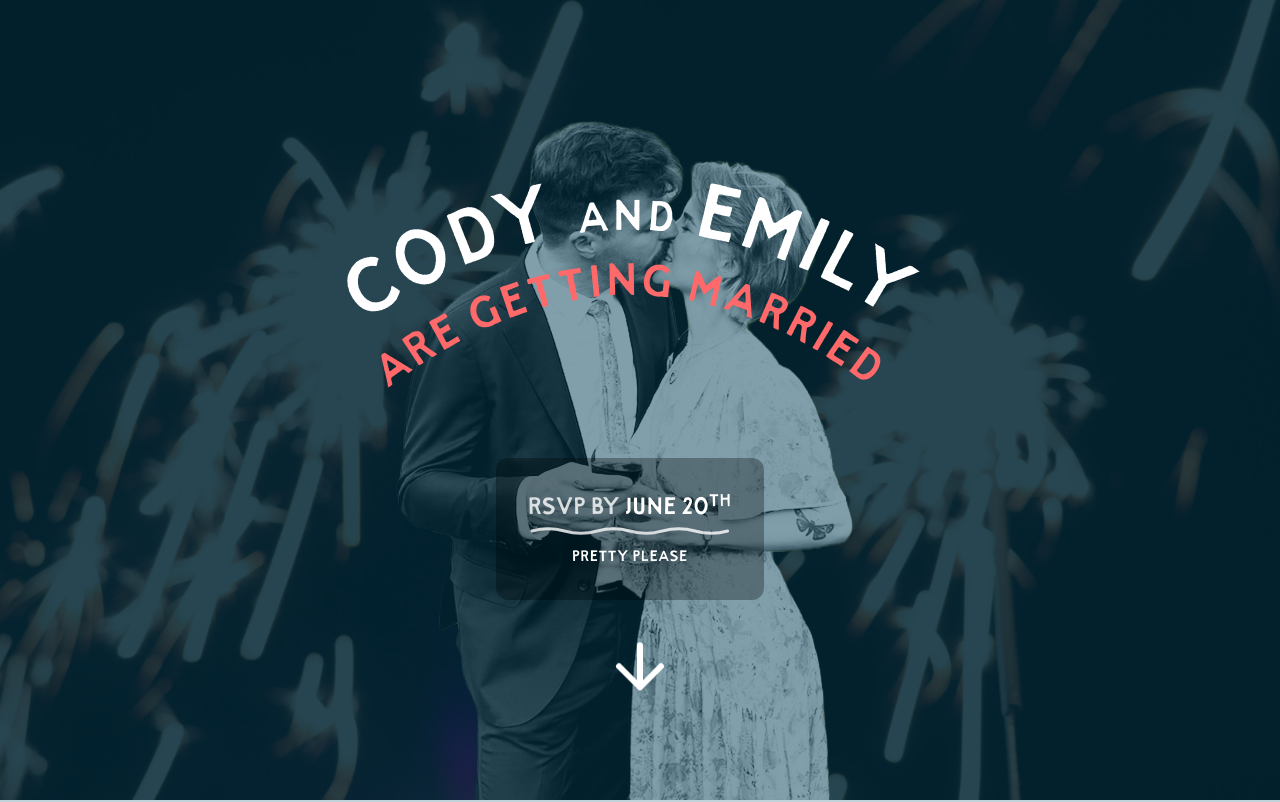
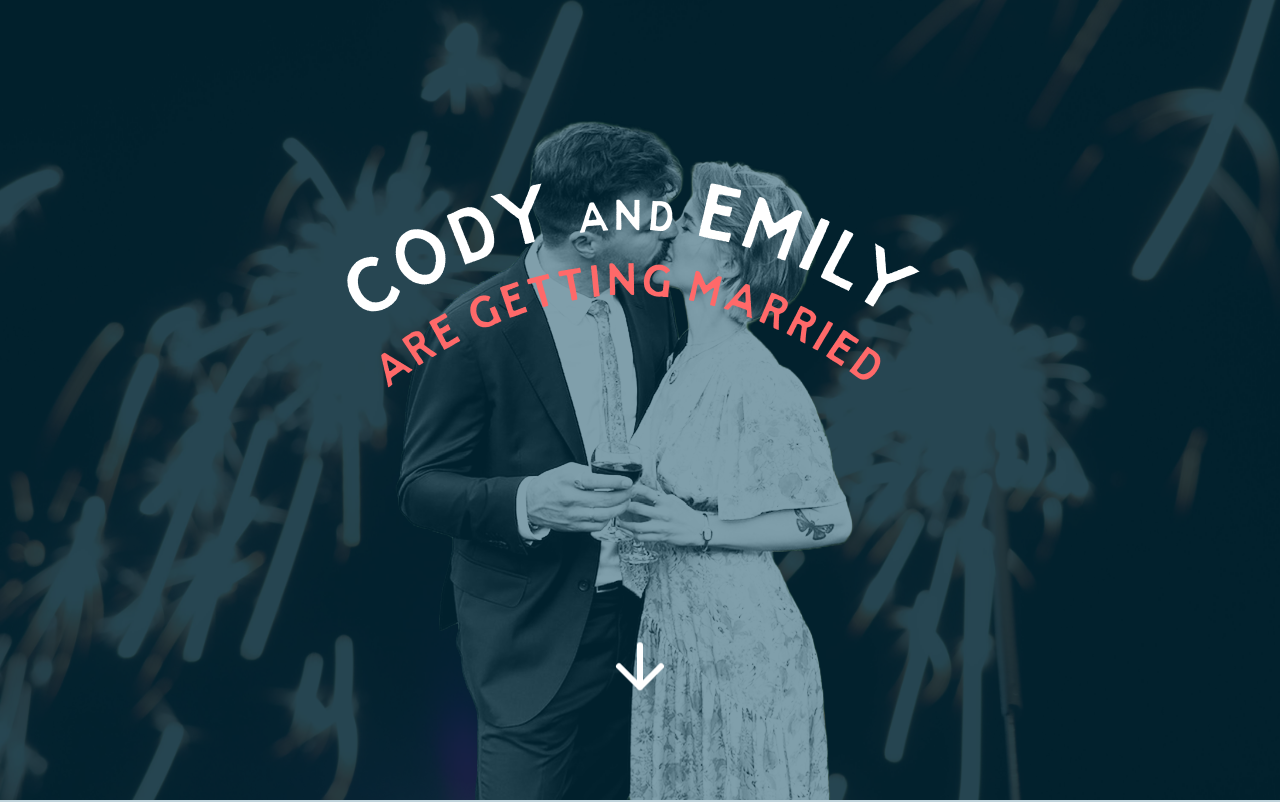
Before and after one commit to wemmsie/fayolle, a React (Vite) app: page / in a window 1280 px wide. Shown: the top 802 px of the page. Built offline with nearby package versions, Linux system fonts and the light colour scheme; no server answers; a web font is replaced by a local one.

Commit message:
note anim

```diff
--- a/src/App.jsx
+++ b/src/App.jsx
@@ -152,7 +152,7 @@ function App() {
         <img src={image.overlay2} alt='' className='hero-overlay-img absolute bottom-0 left-1/2 -translate-x-1/2 translate-y-1/3 w-[120vw] md:w-auto max-h-300 max-w-none pointer-events-none -ml-6! md:-ml-12! z-2' />
         <div className='absolute inset-0 bg-text opacity-50 z-3'></div>
 
-         <div className='p-5 md:p-8 rounded-xl bg-white/15 md:bg-black/30 ml-5 absolute z-50 bottom-auto top-20 md:bottom-50  md:top-auto'>
+         <div className='hero-rsvp-note p-5 md:p-8 rounded-xl bg-white/15 md:bg-black/30 ml-5 absolute z-50 bottom-auto top-20 md:bottom-50  md:top-auto'>
             <h2 className='hero-note text-white/80! tracking-wider text-xl! md:text-[22px]! text-center mb-0!'>
               rsvp by <span className='text-white'>June 20<sup className='text-base'>th</sup></span>
               <Squiggle height={12} className='w-full text-white/80 mt-1' />
--- a/src/global.css
+++ b/src/global.css
@@ -1853,6 +1853,7 @@ button,
 .hero-title-2,
 .hero-overlay-img,
 .hero-arrow,
+.hero-rsvp-note,
 .confetti-container {
   opacity: 0;
 }
@@ -1862,7 +1863,7 @@ button,
 }
 
 .fonts-ready .hero-title-2 {
-  animation: heroFadeUp 1s ease-out 1.7s forwards;
+  animation: heroFadeUp 0.8s ease-out 1.2s forwards;
 }
 
 .fonts-ready .hero-overlay-img {
@@ -1870,7 +1871,36 @@ button,
 }
 
 .fonts-ready .hero-arrow {
-  animation: heroFadeUp 0.8s ease-out 2s forwards;
+  animation: heroFadeUp 0.8s ease-out 1.4s forwards;
+}
+
+.fonts-ready .hero-rsvp-note {
+  animation: heroNoteInDown 1.1s cubic-bezier(0.34, 1.56, 0.64, 1) 2s forwards;
+  transform-origin: center center;
+}
+
+@media (min-width: 768px) {
+  .fonts-ready .hero-rsvp-note {
+    animation-name: heroNoteInUp;
+  }
+}
+
+@keyframes heroNoteInDown {
+  0%   { opacity: 0; transform: translateY(-12px) rotate(0deg); }
+  45%  { opacity: 1; transform: translateY(0) rotate(0deg); }
+  60%  { transform: translateY(0) rotate(-2.5deg); }
+  72%  { transform: translateY(0) rotate(2deg); }
+  84%  { transform: translateY(0) rotate(-1deg); }
+  100% { opacity: 1; transform: translateY(0) rotate(0deg); }
+}
+
+@keyframes heroNoteInUp {
+  0%   { opacity: 0; transform: translateY(12px) rotate(0deg); }
+  45%  { opacity: 1; transform: translateY(0) rotate(0deg); }
+  60%  { transform: translateY(0) rotate(-2.5deg); }
+  72%  { transform: translateY(0) rotate(2deg); }
+  84%  { transform: translateY(0) rotate(-1deg); }
+  100% { opacity: 1; transform: translateY(0) rotate(0deg); }
 }
 
 .confetti-container {
@@ -1888,7 +1918,7 @@ button,
 }
 
 .fonts-ready .confetti-container {
-  animation: fadeIn 0.01s ease-out 1.6s forwards;
+  animation: fadeIn 0.01s ease-out 0.85s forwards;
 }
 
 /*
@@ -1899,7 +1929,7 @@ button,
  *   --confetti-size:     base square size of each piece
  */
 :root {
-  --confetti-delay: 1.5s;
+  --confetti-delay: 0.8s;
   --confetti-speed: 2.1s;
   --confetti-stagger: 0.15s;
   --confetti-size: 16px;
```
